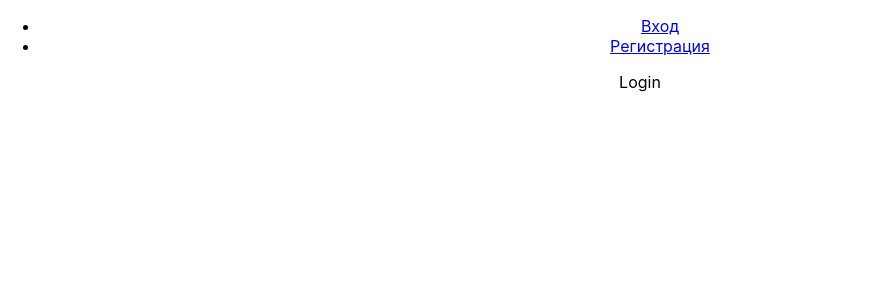
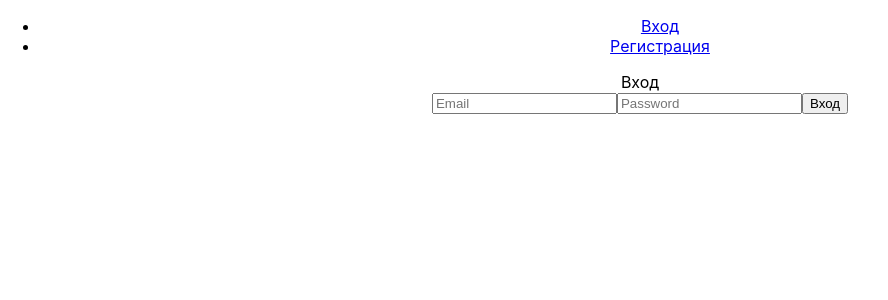
Before and after one commit to denchev/react-crimson-glory, a React (Create React App) app: page /login in a window 1280 px wide. Shown: the top 300 px of the page, without its empty margins (0-888 px from the left). Built offline with nearby package versions, Linux system fonts and the light colour scheme; no server answers.

Commit message:
Basic sign in to Firebase with username and password

```diff
--- a/src/App.js
+++ b/src/App.js
@@ -1,26 +1,6 @@
 import './App.css';
 import { Outlet } from 'react-router';
-
-
-// Import the functions you need from the SDKs you need
-import { initializeApp } from "firebase/app";
 import Nav from './components/Nav';
-
-// TODO: Add SDKs for Firebase products that you want to use
-// https://firebase.google.com/docs/web/setup#available-libraries
-
-// Your web app's Firebase configuration
-const firebaseConfig = {
-  apiKey: process.env.FIREBASE_API_KEY,
-  authDomain: process.env.FIREBASE_AUTH_DOMAIN,
-  projectId: process.env.FIREBASE_PROJECT_ID,
-  storageBucket: process.env.FIREBASE_STORAGE_BUCKET,
-  messagingSenderId: process.env.FIREBASE_MESSAGING_SENDER_ID,
-  appId: process.env.FIREBASE_APP_ID
-};
-
-// Initialize Firebase
-const app = initializeApp(firebaseConfig);
 
 function App() {
   return (
--- a/src/components/Login.jsx
+++ b/src/components/Login.jsx
@@ -1,9 +1,22 @@
-import react from "react";
+import { useState } from "react";
+import { auth } from "../config/firebase";
+import { createUserWithEmailAndPassword } from "firebase/auth";
 
 export default function Login() {
+    const [email, setEmail] = useState('');
+    const [password, setPassword] = useState('');
+
+    const signIn = async () => {
+        await createUserWithEmailAndPassword(auth, email, password)
+    }
     return (
         <>
-            <div>Login</div>
+            <div>Вход</div>
+            <form>
+                <input type="text" placeholder="Email" onChange={(event) => {setEmail(event.target.value)}} />
+                <input type="password" placeholder="Password" onChange={(event) => {setPassword(event.target.value)}} />
+                <button type="button" onClick={signIn}>Вход</button>
+            </form>
         </>
     );
 }
--- a/src/components/Register.jsx
+++ b/src/components/Register.jsx
@@ -1,9 +1,7 @@
-import react from "react";
-
 export default function Register() {
     return (
         <>
-            <div>Register</div>
+            <div>Регистрация</div>
         </>
     )
 }
--- /dev/null
+++ b/src/config/firebase.js
@@ -0,0 +1,16 @@
+import { initializeApp } from "firebase/app";
+import { getAuth } from "firebase/auth";
+
+// Your web app's Firebase configuration
+const firebaseConfig = {
+    apiKey: process.env.REACT_APP_FIREBASE_API_KEY,
+    authDomain: process.env.REACT_APP_FIREBASE_AUTH_DOMAIN,
+    projectId: process.env.REACT_APP_FIREBASE_PROJECT_ID,
+    storageBucket: process.env.REACT_APP_FIREBASE_STORAGE_BUCKET,
+    messagingSenderId: process.env.REACT_APP_FIREBASE_MESSAGING_SENDER_ID,
+    appId: process.env.REACT_APP_FIREBASE_APP_ID
+  };
+
+  // Initialize Firebase
+  const app = initializeApp(firebaseConfig);
+  export const auth = getAuth(app);
```
